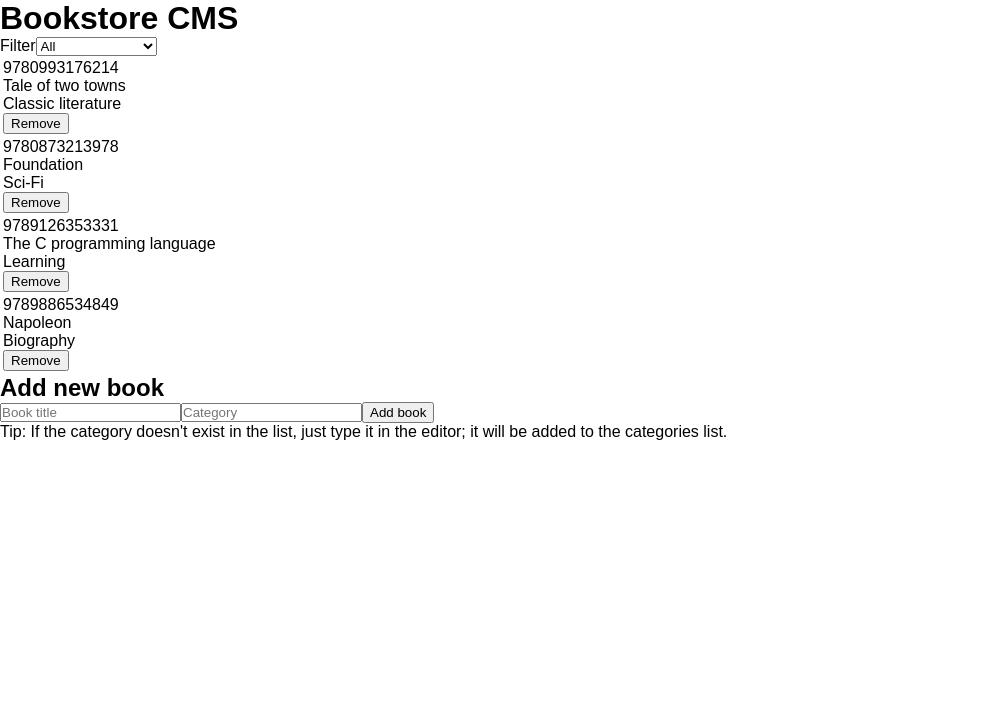
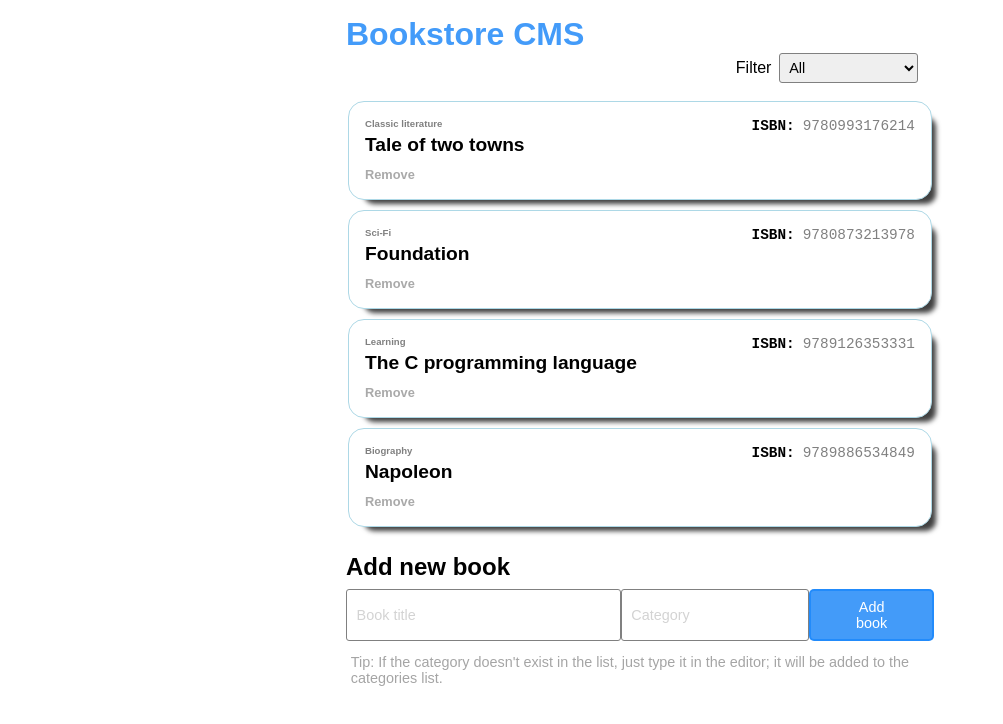
Before and after one commit to oscarnava/mv-bookstore, a React (Create React App) app: page / in a window 1280 px wide. Shown: the top 724 px of the page, without its empty margins (0-1003 px from the left). Built offline with nearby package versions, Linux system fonts and the light colour scheme; a web font is replaced by a local one.

Commit message:
Add styles

```diff
--- a/src/index.css
+++ b/src/index.css
@@ -24,22 +24,22 @@ h3,
 p,
 input,
 textarea,
-.root {
+#root {
   -webkit-box-sizing: border-box;
   -moz-box-sizing: border-box;
   box-sizing: border-box;
   font-family: "Google Sans", sans-serif;
   margin: 0;
   padding: 0;
+}
 
-  &::after,
-  &::before {
-    -webkit-box-sizing: border-box;
-    -moz-box-sizing: border-box;
-    box-sizing: border-box;
-    margin: 0;
-    padding: 0;
-  }
+*::after,
+*::before {
+  -webkit-box-sizing: border-box;
+  -moz-box-sizing: border-box;
+  box-sizing: border-box;
+  margin: 0;
+  padding: 0;
 }
 
 ul {
@@ -70,3 +70,137 @@ input[type="text"]::-ms-reveal {
   height: 0;
   width: 0;
 }
+
+main {
+  max-width: 620px;
+  margin: 0 auto;
+  padding: 1rem;
+}
+
+#category-filter {
+  padding: 0 1rem;
+  margin-bottom: 1rem;
+  display: flex;
+  justify-content: flex-end;
+}
+
+#category-filter label select {
+  margin-left: .5rem;
+  font-size: .9rem;
+}
+
+h1 {
+  color: rgba(65, 154, 249, 0.99);
+}
+
+.book-list {
+  width: 100%;
+}
+
+.book-list th, .book-info td {
+  text-align: left;
+  padding: 1rem .5rem;
+}
+
+.book-info {
+  background-color: white;
+  border: solid 1px lightblue;
+  border-radius: 1rem;
+  margin-bottom: .5rem;
+  box-shadow: 10px 10px 5px -6px rgba(0,0,0,0.75);
+  padding: 1rem;
+  display: grid;
+  grid-template-columns: 2fr auto;
+  grid-template-rows: auto;
+  grid-template-areas:
+    "category isbn"
+    "title void"
+    "remove void";
+}
+
+.book-info .id {
+  grid-area: isbn;
+  font-family: monospace;
+  font-size: .9rem;
+  color: grey;
+}
+
+.book-info .id::before {
+  content: 'ISBN:';
+  font-weight: bold;
+  color: black;
+  margin-right: .5rem;
+}
+
+.book-info .title {
+  grid-area: title;
+  font-size: 1.2rem;
+  font-weight: bold;
+  color: black;
+}
+
+.book-info .category {
+  grid-area: category;
+  font-size: .6rem;
+  font-weight: bold;
+  color: grey;
+}
+
+.book-info .remove {
+  grid-area: remove;
+}
+
+.book-info .remove button {
+  border: none;
+  background: none;
+  margin: .7rem 0 0;
+  padding: 0;
+  font-size: .8rem;
+  font-weight: bold;
+  color: darkgray;
+  cursor: pointer;
+}
+
+#book-form {
+  width: 100%;
+  margin-top: .5rem;
+  display: flex;
+  justify-content: space-between;
+}
+
+.book-form-header {
+  margin-top: 1rem;
+}
+
+input, select {
+  border: solid thin grey;
+  padding: .3rem;
+  border-radius: 3px;
+}
+
+input::placeholder {
+  color: lightgray;
+  font-size: .9rem;
+  padding: .3rem;
+}
+
+#title-input {
+  width: 50%;
+}
+
+#book-form button {
+  border: solid 2px rgba(34, 139, 251, 0.99);
+  background-color: rgba(65, 154, 249, 0.99);
+  padding: .5rem 2rem;
+  border-radius: 5px;
+  color: white;
+  font-size: .9rem;
+  cursor: pointer;
+}
+
+#category-hint {
+  color: rgb(165, 165, 165);
+  font-size: .9rem;
+  padding: .3rem;
+  margin-top: .5rem;
+}
```
